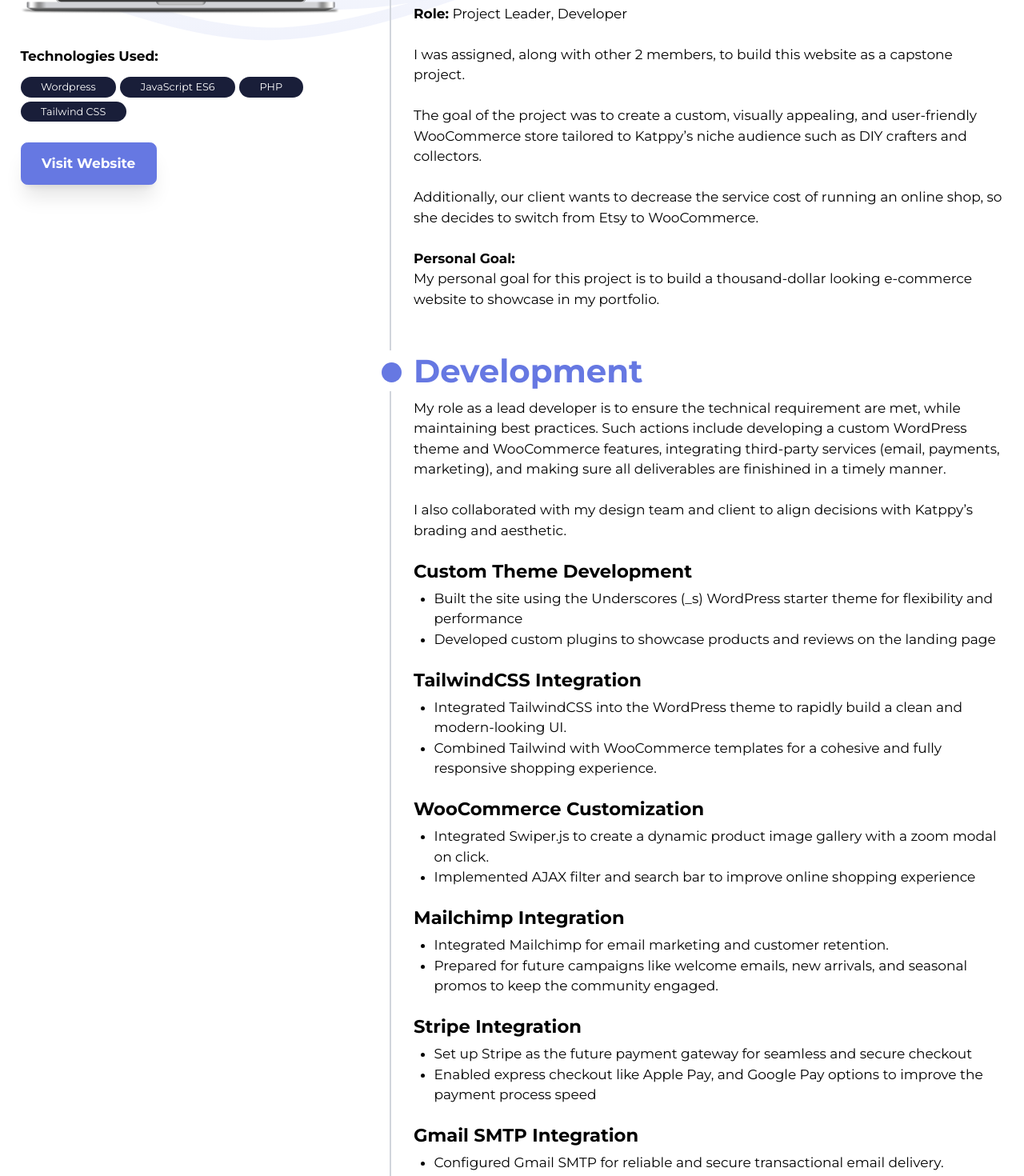
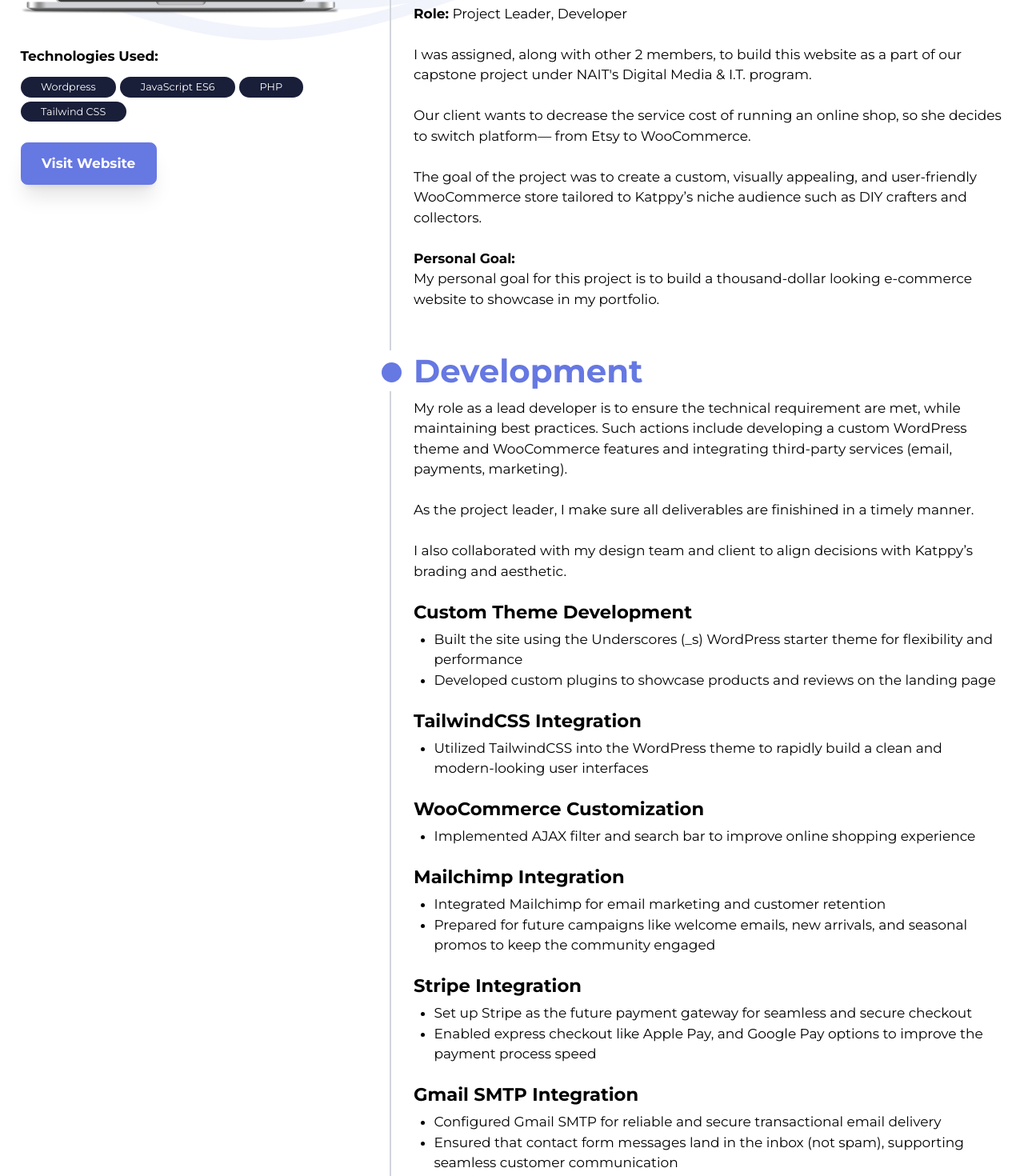
Before and after one commit to johnjovero98/johnjovero-portfolio, a Next.js app: page /projects/katppy-ecommerce-website in a window 1280 px wide. Shown: the part 620-2090 px from the top of the page at 80% size. Built offline with nearby package versions, Linux system fonts and the light colour scheme.

Commit message:
set up about page and minor ui fixes on project pages

```diff
--- /dev/null
+++ b/app/about/page.js
@@ -0,0 +1,21 @@
+import Header from "@/components/Header"
+import Footer from "@/components/Footer"
+import AnimatedBackground from "@/components/AnimatedBackground"
+
+export default function AboutPage() {
+    return <>
+        <Header />
+
+        <main className="about-page">
+            <div className="container mx-auto p-1 min-h-[100dvh]">
+                <div className="hidden md:lg:block">
+                    <AnimatedBackground />
+                </div>
+
+
+            </div>
+        </main>
+
+        <Footer />
+    </>
+}
--- a/app/page.js
+++ b/app/page.js
@@ -18,7 +18,7 @@
 
 
       <main>
-        <div className="mb-1 bg-linear-to-b from-blue-100 to-white shadow">
+        <div className="mb-1 bg-linear-to-b from-blue-100 to-transparent shadow">
           <HeroBanner />
         </div>
 
--- a/app/projects/des-calendar-redesign/page.js
+++ b/app/projects/des-calendar-redesign/page.js
@@ -21,11 +21,9 @@
 
 
         <main className="project-description-page mb-2">
-
             <div className="hidden md:lg:block">
                 <AnimatedBackground />
             </div>
-
 
             <section className="container mx-auto px-1">
 
@@ -56,7 +54,7 @@
                         <ProjectDetailSection title={"Features"}>
                             <h4>Major Changes:</h4>
                             <ul>
-                                <li>Fix &quot;All day&quot; view</li>
+                                <li>Implement &quot;All day&quot; event grid view</li>
                                 <li>Fix Overall Layout</li>
                                 <li>Follow design patterns for calendar UI components</li>
                             </ul>
@@ -70,9 +68,6 @@
                                 height={600}
                                 className="mb-1 border border-gray-200 rounded-lg shadow-md"
                             />
-
-
-
 
                             <h4>UI After (Month View):</h4>
                             <Image
@@ -93,7 +88,6 @@
                             />
                         </ProjectDetailSection>
 
-
                         {/* Results */}
                         <ProjectDetailSection title={'Results'}>
                             <p>My revisions got successfully deployed in the production– increasing the event&apos;s page visitation rate. I also received some positive feedback on the design and usability.</p>
--- a/app/projects/katppy-ecommerce-website/page.js
+++ b/app/projects/katppy-ecommerce-website/page.js
@@ -52,9 +52,9 @@
 
                         <ProjectDetailSection title={"Goals"}>
                             <p><strong>Role:</strong> Project Leader, Developer </p>
-                            <p>I was assigned, along with other 2 members, to build this website as a capstone project.</p>
+                            <p>I was assigned, along with other 2 members, to build this website as a part of our capstone project under NAIT's Digital Media & I.T. program.</p>
+                            <p>Our client wants to decrease the service cost of running an online shop, so she decides to switch platform— from Etsy to WooCommerce.</p>
                             <p>The goal of the project was to create a custom, visually appealing, and user-friendly WooCommerce store tailored to Katppy’s niche audience such as DIY crafters and collectors.</p>
-                            <p>Additionally, our client wants to decrease the service cost of running an online shop, so she decides to switch from Etsy to WooCommerce.</p>
 
                             <strong>Personal Goal:</strong>
                             <p>My personal goal for this project is to build a thousand-dollar looking e-commerce website to showcase in my portfolio.</p>
@@ -62,8 +62,11 @@
 
 
                         <ProjectDetailSection title={"Development"}>
-                            <p>My role as a lead developer is to ensure the technical requirement are met, while maintaining best practices. Such actions include developing a custom WordPress theme and WooCommerce features,  integrating third-party services (email, payments, marketing), and making sure all deliverables are finishined in a timely manner.
+                            <p>My role as a lead developer is to ensure the technical requirement are met, while maintaining best practices. Such actions include developing a custom WordPress theme and WooCommerce features and integrating third-party services (email, payments, marketing).
+
                             </p>
+
+                            <p>As the project leader, I make sure all deliverables are finishined in a timely manner.</p>
 
                             <p>I also collaborated with my design team and client to align decisions with Katppy’s brading and aesthetic.</p>
 
@@ -75,20 +78,18 @@
 
                             <h4>TailwindCSS Integration</h4>
                             <ul>
-                                <li>Integrated TailwindCSS into the WordPress theme to rapidly build a clean and modern-looking UI.</li>
-                                <li>Combined Tailwind with WooCommerce templates for a cohesive and fully responsive shopping experience.</li>
+                                <li>Utilized TailwindCSS into the WordPress theme to rapidly build a clean and modern-looking user interfaces</li>
                             </ul>
 
                             <h4>WooCommerce Customization</h4>
                             <ul>
-                                <li>Integrated Swiper.js to create a dynamic product image gallery with a zoom modal on click.</li>
                                 <li>Implemented AJAX filter and search bar to improve online shopping experience</li>
                             </ul>
 
                             <h4>Mailchimp Integration</h4>
                             <ul>
-                                <li>Integrated Mailchimp for email marketing and customer retention.</li>
-                                <li>Prepared for future campaigns like welcome emails, new arrivals, and seasonal promos to keep the community engaged.</li>
+                                <li>Integrated Mailchimp for email marketing and customer retention</li>
+                                <li>Prepared for future campaigns like welcome emails, new arrivals, and seasonal promos to keep the community engaged</li>
                             </ul>
 
                             <h4>Stripe Integration</h4>
@@ -99,16 +100,15 @@
 
                             <h4>Gmail SMTP Integration</h4>
                             <ul>
-                                <li>Configured Gmail SMTP for reliable and secure transactional email delivery.</li>
-                                <li>Ensures that contact form messages land in the inbox (not spam), supporting seamless customer communication.</li>
+                                <li>Configured Gmail SMTP for reliable and secure transactional email delivery</li>
+                                <li>Ensured that contact form messages land in the inbox (not spam), supporting seamless customer communication</li>
                             </ul>
                         </ProjectDetailSection>
 
 
 
                         <ProjectDetailSection title={"Preview"}>
-
-                            <p>The shop is not live in public since we&apos;re still testing and migrating some products, so here is a demo video of it.</p>
+                            <p>The shop is not live in public since we&apos;re still testing and migrating some products, so here's some screenshot of it.</p>
 
                             <h4>Shop page preview:</h4>
                             <div className="mb-1 border border-solid border-gray-100 shadow-lg rounded-lg w-fit">
@@ -156,8 +156,11 @@
                         </ProjectDetailSection>
 
                         <ProjectDetailSection title={"Results"}>
-                            Successfully migrating the content into production.
-                            Established a solid e-commerce foundation for the business to grow and scale product offerings.
+                            <p>Our team are currently migrating the rest of the content into the production website:
+                                <Link className="text-blue-300 hover:underline" target="_blank" href={`https://katppy.com/`}> www.katppy.com</Link>.
+                            </p>
+
+                            <p>By building this website, we established a solid e-commerce foundation for the business to grow and scale product offerings. The shop also creates a personalized shopping experience for Katppy's customer.</p>
                         </ProjectDetailSection>
                     </div>
                 </div>
```
Also changed, not shown: public/img/about-page-img.jpg (added).
